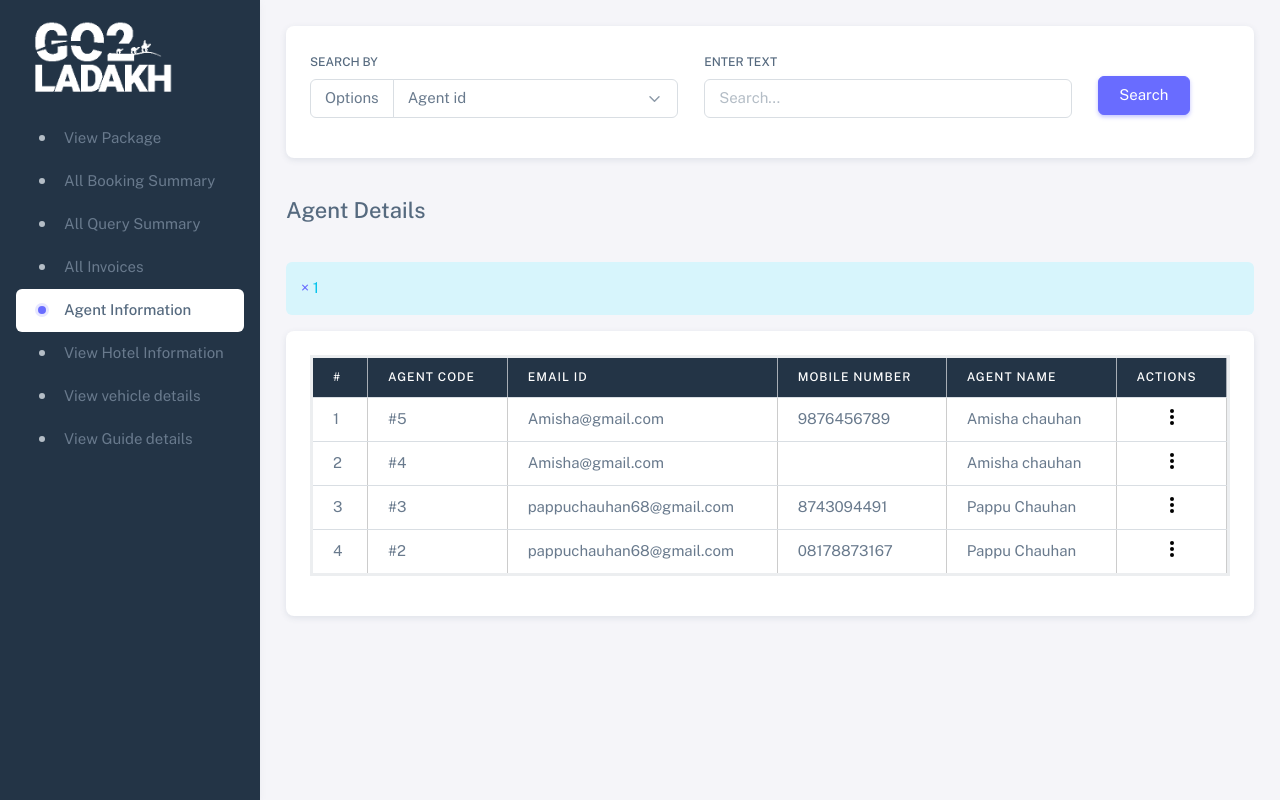
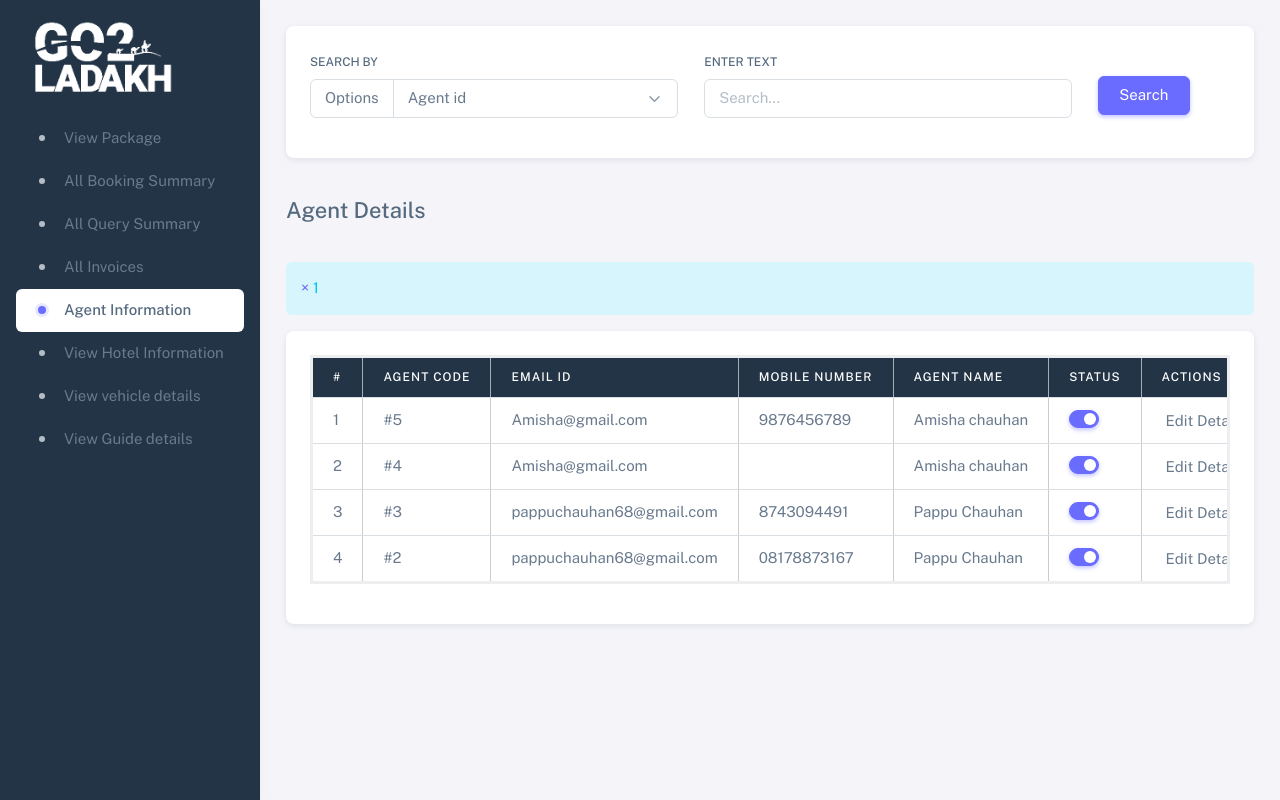
Before and after one commit to Pappuchauhan/sales_crm, a PHP site: page /agent.php in a window 1280 px wide. Run offline with PHP 8.4, Linux system fonts and the light colour scheme; the visitor is signed in with stand-in values (Sample User, id 1); data comes from the database, SQL or seed files in the repository.

Commit message:
active button

```diff
--- a/agent.php
+++ b/agent.php
@@ -24,7 +24,7 @@ if (!$order_by) {
 }
 
 $db = getDbInstance();
-$select = array('id', 'email_id', 'full_name', 'mobile', 'created_at', 'updated_at');
+$select = array('id', 'email_id', 'full_name', 'mobile', 'created_at', 'updated_at','status');
 
 // If search string
 if ($search_string) {
@@ -96,6 +96,7 @@ include BASE_PATH . '/includes/header.php';
                                             <th class="text-white border-right-white">Email Id</th>
                                             <th class="text-white border-right-white">Mobile Number</th>
                                             <th class="text-white border-right-white">Agent Name</th>
+                                            <th class="text-white border-right-white">Status</th>
                                             <!-- <th class="text-white border-right-white">Company Name</th> -->
                                             <th class="text-white border-right-white">Actions</th>
                                         </tr>
@@ -110,17 +111,13 @@ include BASE_PATH . '/includes/header.php';
                                                 <td class="border-right-dark"><?php echo xss_clean($row['email_id']); ?></td>
                                                 <td class="border-right-dark"><?php echo xss_clean($row['mobile']); ?></td>
                                                 <td class="border-right-dark"><?php echo xss_clean($row['full_name']); ?></td>
-
                                                 <td class="border-right-dark">
-                                                    <div class="dropdown pos-relative">
-                                                        <button type="button" class="btn p-0 dropdown-toggle hide-arrow toggle-options">
-                                                            <i class="bx bx-dots-vertical-rounded"><span></span></i>
-                                                        </button>
-                                                        <div class="dropdown-menu custom-dd-menu">
-                                                            <a class="dropdown-item" href="edit_agent.php?crm=<?php echo encryptId($row['id']); ?>"><i class="bx bx-edit-alt me-1"></i> Edit Details</a>
-                                                            <a class="dropdown-item" href="javascript:void(0);"><i class="bx bx-trash me-1"></i> Deactive</a>
-                                                        </div>
-                                                    </div>
+                                                <div class="form-check form-switch">
+                                                <input class="form-check-input" type="checkbox" id="flexSwitchCheckChecked" <?= ($row['status']=='Active')? 'checked':'' ?>>
+                                                </div>
+                                            </td>
+                                                <td class="border-right-dark">
+                                                <a class="dropdown-item" href="edit_agent.php?crm=<?php echo encryptId($row['id']); ?>"><i class="bx bx-edit-alt me-1"></i> Edit Details</a>
                                                 </td>
                                             </tr>
                                         <?php
```
